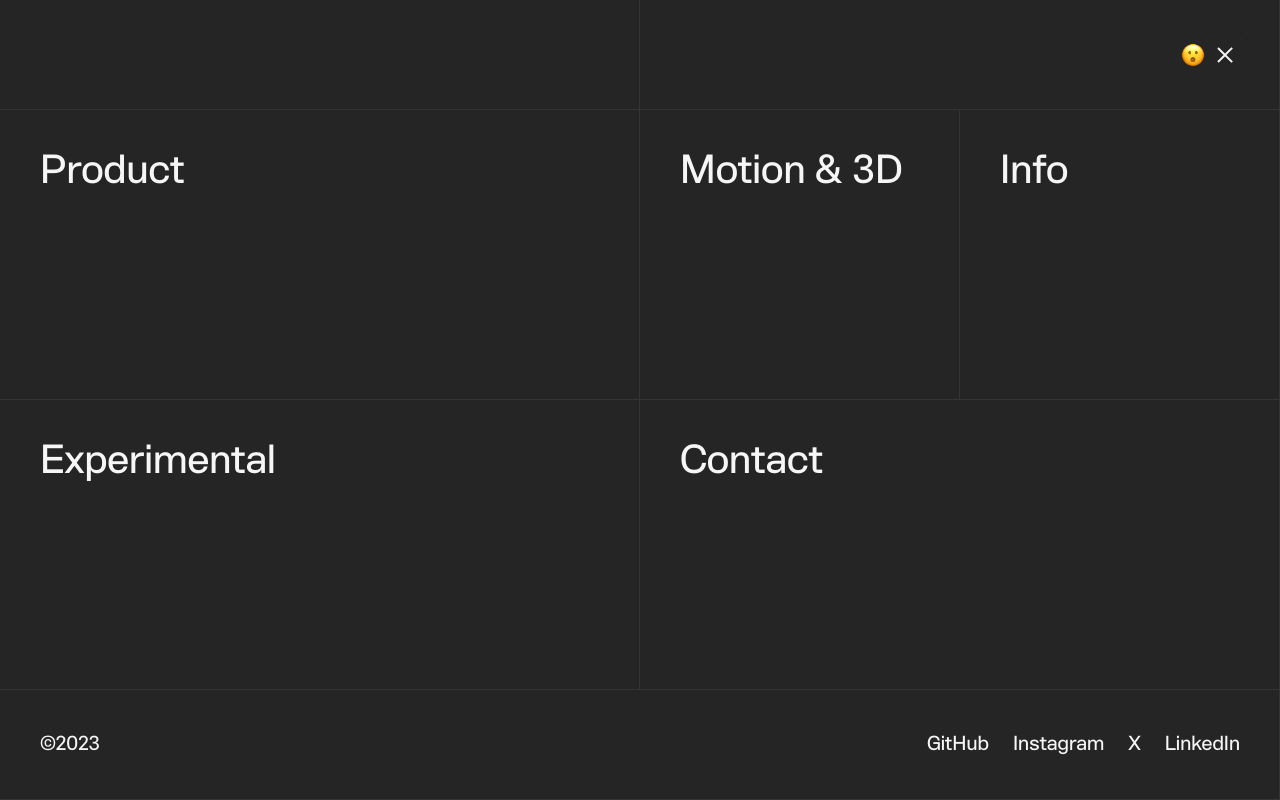
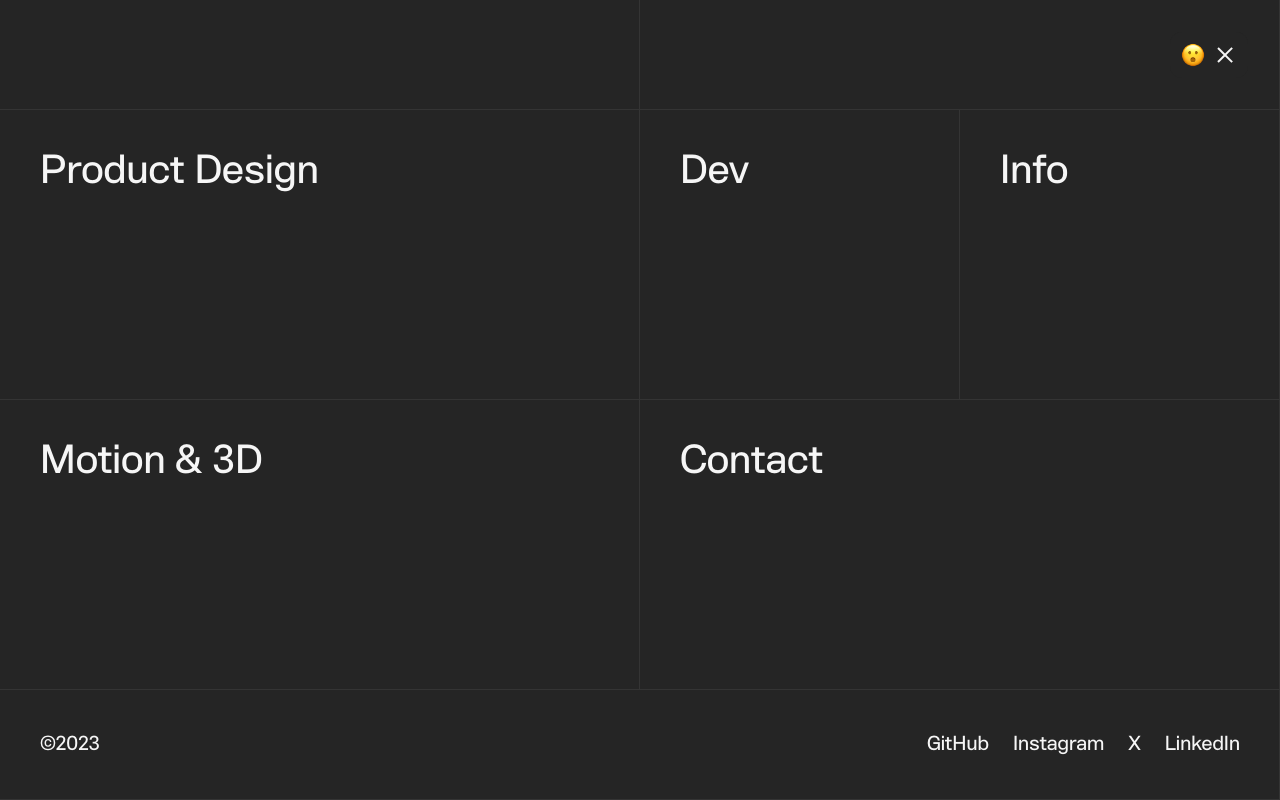
Before and after one commit to hanhanxue/230914_HanHanXue, a Next.js app: page / in a window 1280 px wide. Both pictures are taken after a click on the button 1209 px from the left and 55 px from the top of the page. Shown: the top 800 px of the page. Built offline with nearby package versions, Linux system fonts and the light colour scheme.

Commit message:
header categories

```diff
--- a/src/components/global/BurgerButton.tsx
+++ b/src/components/global/BurgerButton.tsx
@@ -53,10 +53,11 @@ interface BurgerButtonProps {
 
 
     useEffect(() => {
+        const offset = fit01(Math.random(), 999, 1999)
+
         const incrementEmojiIndex = () => {
+            // + 999 to prevent negative numbers from mobile elastic pulling down
 
-            // + 999 to prevent negative numbers from mobile elastic pulling down
-            const offset = fit01(Math.random(), 999, 1999)
 
             const newIndex = Math.floor((window.scrollY + offset) / 100)
             setCurrentIndex((prevIndex) => (newIndex) % numEmojis)
--- a/src/components/global/Header.tsx
+++ b/src/components/global/Header.tsx
@@ -147,7 +147,7 @@ const Header = () => {
                 opacity: `${isMenuOpen ? '1' : '0'}`,
                 transitionDelay: `${delayDurations[2]}ms`
                 }}>
-            <h2 className={`body-3xl `}>Product</h2>
+            <h2 className={`body-3xl `}>Product Design</h2>
             </div>
 
 
@@ -157,7 +157,7 @@ const Header = () => {
             opacity: `${isMenuOpen ? '1' : '0'}`,
             transitionDelay: `${delayDurations[3]}ms`
             }}>
-                <h2 className={`body-3xl `}>Experimental</h2>
+                <h2 className={`body-3xl `}>Motion & 3D</h2>
             </div>
 
             {/* TILE */}
@@ -166,7 +166,7 @@ const Header = () => {
             opacity: `${isMenuOpen ? '1' : '0'}`,
             transitionDelay: `${delayDurations[4]}ms`
             }}>
-                <h2 className={`body-3xl `}>Motion & 3D</h2>
+                <h2 className={`body-3xl `}>Dev</h2>
             </div>
 
             {/* TILE */}
```
